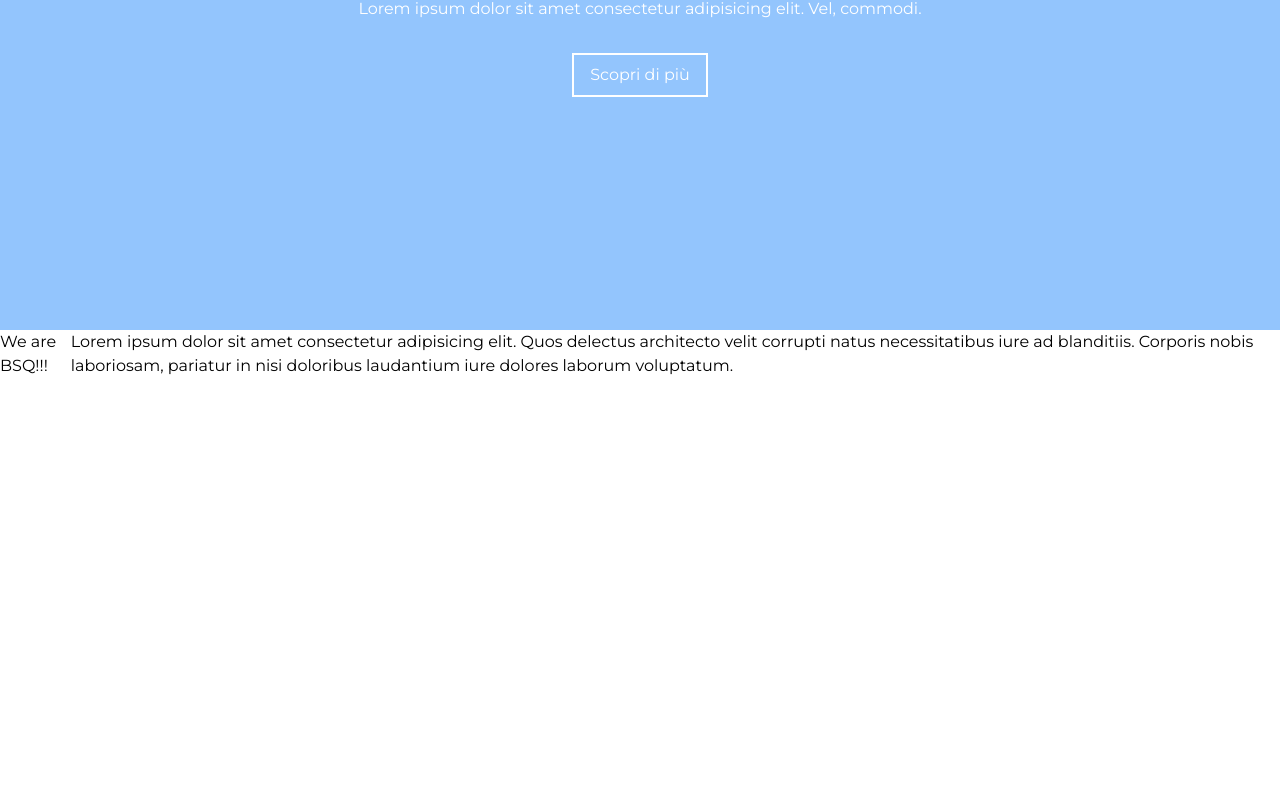
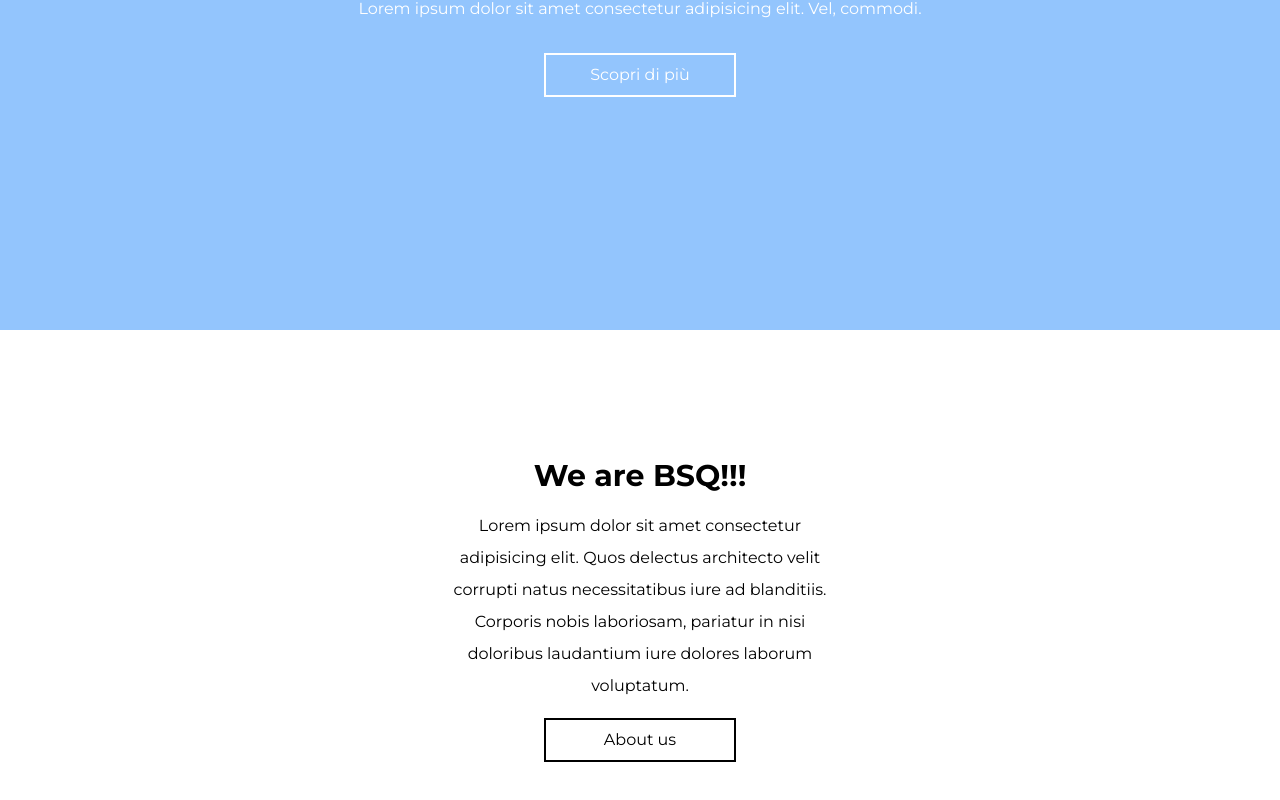
Before and after one commit to BassottiDiEcb/bsq-landing, a Svelte app: page / in a window 1280 px wide. Shown: the part 470-1270 px from the top of the page. Before the commit the page ends 848 px from the top, so only its background shows below. Built offline with nearby package versions, Linux system fonts and the light colour scheme.

Commit message:
add: section about us

```diff
--- a/src/App.svelte
+++ b/src/App.svelte
@@ -1,6 +1,6 @@
 <script lang="ts">
-	import Button from './components/Button.svelte'
-	import NavigationLink from './components/NavigationLink.svelte'
+	import Button from './components/Button.svelte';
+	import NavigationLink from './components/NavigationLink.svelte';
 </script>
 
 <div class="font-montserrat">
@@ -22,11 +22,14 @@
 		</div>
 	</section>
 	<section class="flex justify-center">
-		<p>We are BSQ!!!</p>
-		<p>
-			Lorem ipsum dolor sit amet consectetur adipisicing elit. Quos delectus architecto velit
-			corrupti natus necessitatibus iure ad blanditiis. Corporis nobis laboriosam, pariatur in nisi
-			doloribus laudantium iure dolores laborum voluptatum.
-		</p>
+		<div class="p-32 w-1/2 flex flex-col items-center text-center gap-y-4">
+			<p class="font-bold text-3xl">We are BSQ!!!</p>
+			<p class="leading-loose">
+				Lorem ipsum dolor sit amet consectetur adipisicing elit. Quos delectus architecto velit
+				corrupti natus necessitatibus iure ad blanditiis. Corporis nobis laboriosam, pariatur in
+				nisi doloribus laudantium iure dolores laborum voluptatum.
+			</p>
+			<Button text="About us" color="text-black" border="border-black" />
+		</div>
 	</section>
 </div>
--- a/src/components/Button.svelte
+++ b/src/components/Button.svelte
@@ -1,7 +1,12 @@
 <script lang="ts">
-  export let text: string;
+	export let text: string,
+		color: string = 'text-white',
+		background: string = 'bg-transparent',
+		border: string = 'border-white';
 </script>
 
-<button class="text-uppercase px-4 py-2 border-2 text-white border-white bg-transparent hover:bg-white hover:text-black transition-all">
-  {text}
+<button
+	class={`text-uppercase px-4 py-2 border-2 ${color} ${background} ${border} hover:opacity-80 transition-all w-48`}
+>
+	{text}
 </button>
```
Also changed, not shown: 1 other file (tests, documents, lock files or other folders).
